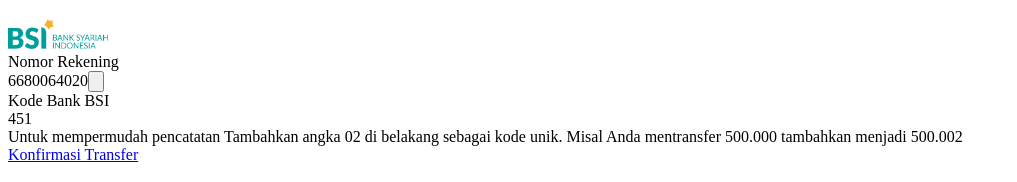
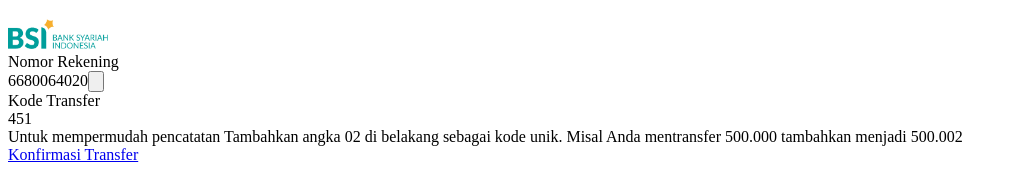
Before and after one commit to dankerizer/donasi, a Next.js app: page /components/Modal in a window 1280 px wide. Shown: the top 182 px of the page, without its empty margins (0-1017 px from the left). Built offline with nearby package versions, Linux system fonts and the light colour scheme.

Commit message:
Revert "change text kode transfer"
This reverts commit 36cf5c79ea8756ba0ebd334edf94610a24d1a114.

```diff
--- a/pages/components/Modal.js
+++ b/pages/components/Modal.js
@@ -53,7 +53,7 @@
                             </div>
                         </div>
                         <div className="flex justify-between leading-none">
-                            <div className="text-sm">Kode Bank BSI</div>
+                            <div className="text-sm">Kode Transfer</div>
                             <div className="font-semibold">451</div>
                         </div>
                         <div className="text-xs py-3 text-gray-600 border-t">
```
